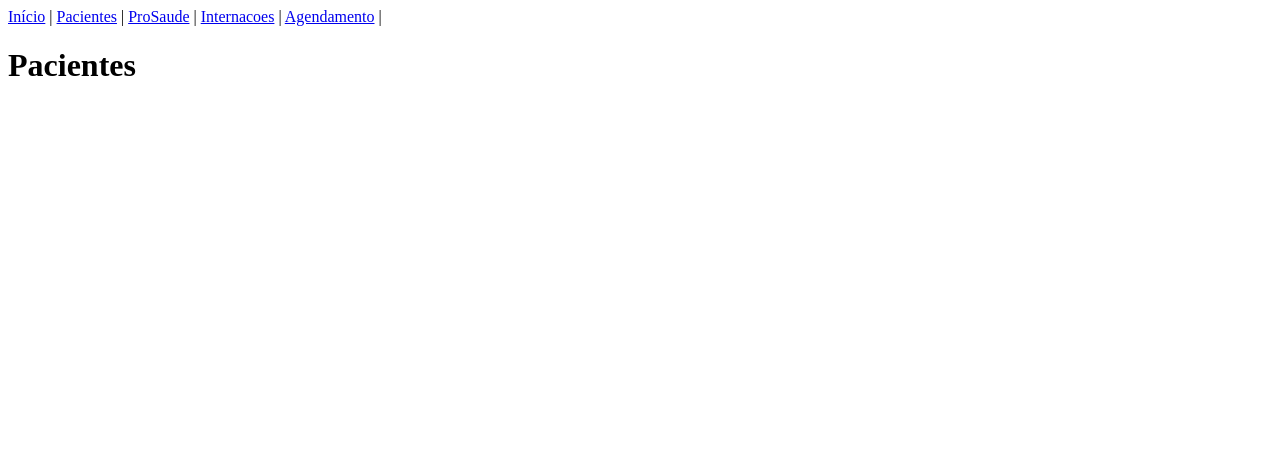
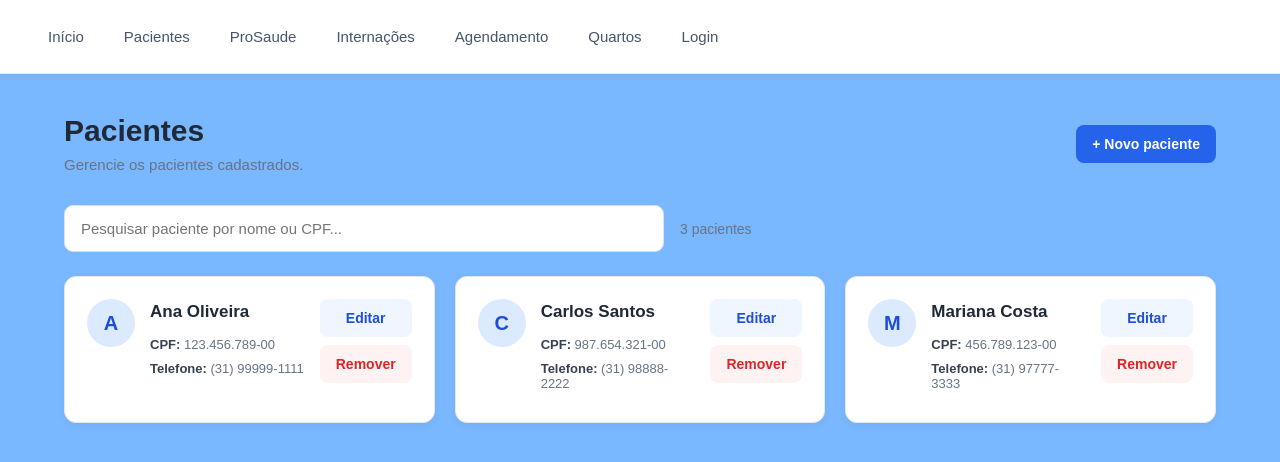
Before and after one commit to 5byp8r/TrabalhoPraticoProgModular, a React app in the folder frontend/: page /pacientes in a window 1280 px wide. Shown: the top 462 px of the page. Built offline with nearby package versions, Linux system fonts and the light colour scheme; the HTML template or start-up script is replaced by a standard one.

Commit message:
feat(gabriel): pag dos pacientes

```diff
--- a/frontend/src/App.css
+++ b/frontend/src/App.css
@@ -1,184 +1,37 @@
-.counter {
-  font-size: 16px;
-  padding: 5px 10px;
-  border-radius: 5px;
-  color: var(--accent);
-  background: var(--accent-bg);
-  border: 2px solid transparent;
-  transition: border-color 0.3s;
-  margin-bottom: 24px;
-
-  &:hover {
-    border-color: var(--accent-border);
-  }
-  &:focus-visible {
-    outline: 2px solid var(--accent);
-    outline-offset: 2px;
-  }
+nav {
+    display: flex;
+    align-items: center;
+    gap: 8px;
+    padding: 18px 32px;
+    background-color: #ffffff;
+    border-bottom: 1px solid #e2e8f0;
+    box-shadow: 0 2px 8px rgba(0, 0, 0, 0.04);
 }
 
-.hero {
-  position: relative;
-
-  .base,
-  .framework,
-  .vite {
-    inset-inline: 0;
-    margin: 0 auto;
-  }
-
-  .base {
-    width: 170px;
-    position: relative;
-    z-index: 0;
-  }
-
-  .framework,
-  .vite {
-    position: absolute;
-  }
-
-  .framework {
-    z-index: 1;
-    top: 34px;
-    height: 28px;
-    transform: perspective(2000px) rotateZ(300deg) rotateX(44deg) rotateY(39deg)
-      scale(1.4);
-  }
-
-  .vite {
-    z-index: 0;
-    top: 107px;
-    height: 26px;
-    width: auto;
-    transform: perspective(2000px) rotateZ(300deg) rotateX(40deg) rotateY(39deg)
-      scale(0.8);
-  }
+nav a {
+    text-decoration: none;
+    color: #475569;
+    font-size: 15px;
+    font-weight: 500;
+    padding: 10px 16px;
+    border-radius: 8px;
+    transition: 0.2s ease;
 }
 
-#center {
-  display: flex;
-  flex-direction: column;
-  gap: 25px;
-  place-content: center;
-  place-items: center;
-  flex-grow: 1;
-
-  @media (max-width: 1024px) {
-    padding: 32px 20px 24px;
-    gap: 18px;
-  }
+nav a:hover {
+    background-color: #eff6ff;
+    color: #2563eb;
 }
 
-#next-steps {
-  display: flex;
-  border-top: 1px solid var(--border);
-  text-align: left;
-
-  & > div {
-    flex: 1 1 0;
-    padding: 32px;
-    @media (max-width: 1024px) {
-      padding: 24px 20px;
-    }
-  }
-
-  .icon {
-    margin-bottom: 16px;
-    width: 22px;
-    height: 22px;
-  }
-
-  @media (max-width: 1024px) {
-    flex-direction: column;
-    text-align: center;
-  }
-}
-
-#docs {
-  border-right: 1px solid var(--border);
-
-  @media (max-width: 1024px) {
-    border-right: none;
-    border-bottom: 1px solid var(--border);
-  }
-}
-
-#next-steps ul {
-  list-style: none;
-  padding: 0;
-  display: flex;
-  gap: 8px;
-  margin: 32px 0 0;
-
-  .logo {
-    height: 18px;
-  }
-
-  a {
-    color: var(--text-h);
-    font-size: 16px;
-    border-radius: 6px;
-    background: var(--social-bg);
-    display: flex;
-    padding: 6px 12px;
-    align-items: center;
-    gap: 8px;
-    text-decoration: none;
-    transition: box-shadow 0.3s;
-
-    &:hover {
-      box-shadow: var(--shadow);
-    }
-    .button-icon {
-      height: 18px;
-      width: 18px;
-    }
-  }
-
-  @media (max-width: 1024px) {
-    margin-top: 20px;
-    flex-wrap: wrap;
-    justify-content: center;
-
-    li {
-      flex: 1 1 calc(50% - 8px);
+@media (max-width: 700px) {
+    nav {
+        flex-wrap: wrap;
+        padding: 14px 16px;
+        gap: 4px;
     }
 
-    a {
-      width: 100%;
-      justify-content: center;
-      box-sizing: border-box;
+    nav a {
+        padding: 9px 12px;
+        font-size: 14px;
     }
-  }
 }
-
-#spacer {
-  height: 88px;
-  border-top: 1px solid var(--border);
-  @media (max-width: 1024px) {
-    height: 48px;
-  }
-}
-
-.ticks {
-  position: relative;
-  width: 100%;
-
-  &::before,
-  &::after {
-    content: '';
-    position: absolute;
-    top: -4.5px;
-    border: 5px solid transparent;
-  }
-
-  &::before {
-    left: 0;
-    border-left-color: var(--border);
-  }
-  &::after {
-    right: 0;
-    border-right-color: var(--border);
-  }
-}
--- a/frontend/src/App.jsx
+++ b/frontend/src/App.jsx
@@ -2,7 +2,7 @@ import { useState } from 'react'
 import heroImg from './assets/hero.png'
 import reactLogo from './assets/react.svg'
 import viteLogo from './assets/vite.svg'
-/* import './App.css' */
+import './App.css'
 
 import {
   BrowserRouter,
@@ -16,6 +16,8 @@ import Pacientes from "./pages/pacientes";
 import ProSaude from "./pages/proSaude";
 import Internacoes from "./pages/internacoes";
 import Agendamento from "./pages/agendamento";
+import Quartos from "./pages/quartos";
+import Login from "./pages/login";
 
 function App() {
   /* const [count, setCount] = useState(0) */
@@ -23,11 +25,13 @@ function App() {
   return (
     <BrowserRouter>
       <nav>
-        <Link to="/">Início</Link>{" | "}
-        <Link to="/pacientes">Pacientes</Link>{" | "}
-        <Link to="/proSaude">ProSaude</Link>{" | "}
-        <Link to="/internacoes">Internacoes</Link>{" | "}
-        <Link to="/agendamento">Agendamento</Link>{" | "}
+        <Link to="/">Início</Link>
+        <Link to="/pacientes">Pacientes</Link>
+        <Link to="/proSaude">ProSaude</Link>
+        <Link to="/internacoes">Internações</Link>
+        <Link to="/agendamento">Agendamento</Link>
+        <Link to="/quartos">Quartos</Link>
+        <Link to="/login">Login</Link>
       </nav>
 
       <Routes>
@@ -36,6 +40,8 @@ function App() {
         <Route path="/proSaude" element={<ProSaude />} />
         <Route path="/internacoes" element={<Internacoes />} />
         <Route path="/agendamento" element={<Agendamento />} />
+        <Route path="/quartos" element={<Quartos />} />
+        <Route path="/login" element={<Login />} />
       </Routes>
     </BrowserRouter>
   )
--- /dev/null
+++ b/frontend/src/pages/css/pacientes.css
@@ -0,0 +1,174 @@
+
+* {
+    margin: 0;
+    padding: 0;
+    box-sizing: border-box;
+}
+
+body {
+    font-family: Arial, sans-serif;
+    background-color: #79b7ff;
+    color: #202938;
+}
+
+.container {
+    max-width: 1200px;
+    margin: 0 auto;
+    padding: 40px 24px;
+}
+
+.cabecalho {
+    display: flex;
+    justify-content: space-between;
+    align-items: center;
+    gap: 20px;
+    margin-bottom: 32px;
+}
+
+.cabecalho h1 {
+    font-size: 30px;
+    margin-bottom: 8px;
+}
+
+.cabecalho p {
+    color: #687386;
+    font-size: 15px;
+}
+
+button {
+    border: none;
+    border-radius: 8px;
+    padding: 11px 16px;
+    font-size: 14px;
+    font-weight: bold;
+    cursor: pointer;
+}
+
+.btn-novo {
+    background-color: #2563eb;
+    color: white;
+}
+
+.pesquisa {
+    display: flex;
+    align-items: center;
+    gap: 16px;
+    margin-bottom: 24px;
+}
+
+.pesquisa input {
+    width: 100%;
+    max-width: 600px;
+    padding: 14px 16px;
+    border: 1px solid #d9dfeb;
+    border-radius: 9px;
+    background-color: white;
+    font-size: 15px;
+}
+
+.pesquisa span {
+    color: #687386;
+    font-size: 14px;
+    white-space: nowrap;
+}
+
+.lista-pacientes {
+    display: grid;
+    grid-template-columns: repeat(auto-fit, minmax(320px, 1fr));
+    gap: 20px;
+}
+
+.card {
+    display: flex;
+    align-items: flex-start;
+    gap: 15px;
+    padding: 22px;
+    background-color: white;
+    border: 1px solid #e2e7f0;
+    border-radius: 12px;
+    box-shadow: 0 3px 10px rgba(23, 37, 84, 0.04);
+}
+
+.avatar {
+    width: 48px;
+    height: 48px;
+    flex-shrink: 0;
+    display: flex;
+    justify-content: center;
+    align-items: center;
+    border-radius: 50%;
+    background-color: #dbeafe;
+    color: #1d4ed8;
+    font-size: 20px;
+    font-weight: bold;
+}
+
+.dados {
+    flex: 1;
+    min-width: 0;
+}
+
+.dados h2 {
+    font-size: 17px;
+    margin: 3px 0 15px;
+}
+
+.dados p {
+    font-size: 13px;
+    color: #687386;
+    margin-bottom: 9px;
+    overflow-wrap: anywhere;
+}
+
+.dados strong {
+    color: #374151;
+}
+
+.acoes {
+    display: flex;
+    flex-direction: column;
+    gap: 8px;
+}
+
+.btn-editar {
+    background-color: #eff6ff;
+    color: #1d4ed8;
+}
+
+.btn-remover {
+    background-color: #fef2f2;
+    color: #dc2626;
+}
+
+@media (max-width: 600px) {
+    .container {
+        padding: 24px 16px;
+    }
+
+    .cabecalho {
+        align-items: flex-start;
+        flex-direction: column;
+    }
+
+    .pesquisa {
+        align-items: stretch;
+        flex-direction: column;
+    }
+
+    .pesquisa input {
+        max-width: none;
+    }
+
+    .lista-pacientes {
+        grid-template-columns: 1fr;
+    }
+
+    .card {
+        flex-wrap: wrap;
+    }
+
+    .acoes {
+        flex-direction: row;
+        width: 100%;
+    }
+}
--- /dev/null
+++ b/frontend/src/pages/login.jsx
@@ -0,0 +1,9 @@
+function Quartos() {
+  return (
+    <div>
+      <h1>Quartos</h1>
+    </div>
+  );
+}
+
+export default Quartos;
--- a/frontend/src/pages/pacientes.jsx
+++ b/frontend/src/pages/pacientes.jsx
@@ -1,9 +1,73 @@
-function Pacientes() {
+import "./css/pacientes.css";
+
+export default function Pacientes() {
   return (
-    <div>
-      <h1>Pacientes</h1>
-    </div>
+    <main className="container">
+      <header className="cabecalho">
+        <div>
+          <h1>Pacientes</h1>
+          <p>Gerencie os pacientes cadastrados.</p>
+        </div>
+
+        <button className="btn-novo">
+          + Novo paciente
+        </button>
+      </header>
+
+      <section className="pesquisa">
+        <input
+          type="text"
+          placeholder="Pesquisar paciente por nome ou CPF..."
+        />
+        <span>3 pacientes</span>
+      </section>
+
+      <section className="lista-pacientes">
+        <article className="card">
+          <div className="avatar">A</div>
+
+          <div className="dados">
+            <h2>Ana Oliveira</h2>
+            <p><strong>CPF:</strong> 123.456.789-00</p>
+            <p><strong>Telefone:</strong> (31) 99999-1111</p>
+          </div>
+
+          <div className="acoes">
+            <button className="btn-editar">Editar</button>
+            <button className="btn-remover">Remover</button>
+          </div>
+        </article>
+
+        <article className="card">
+          <div className="avatar">C</div>
+
+          <div className="dados">
+            <h2>Carlos Santos</h2>
+            <p><strong>CPF:</strong> 987.654.321-00</p>
+            <p><strong>Telefone:</strong> (31) 98888-2222</p>
+          </div>
+
+          <div className="acoes">
+            <button className="btn-editar">Editar</button>
+            <button className="btn-remover">Remover</button>
+          </div>
+        </article>
+
+        <article className="card">
+          <div className="avatar">M</div>
+
+          <div className="dados">
+            <h2>Mariana Costa</h2>
+            <p><strong>CPF:</strong> 456.789.123-00</p>
+            <p><strong>Telefone:</strong> (31) 97777-3333</p>
+          </div>
+
+          <div className="acoes">
+            <button className="btn-editar">Editar</button>
+            <button className="btn-remover">Remover</button>
+          </div>
+        </article>
+      </section>
+    </main>
   );
 }
-
-export default Pacientes;
--- /dev/null
+++ b/frontend/src/pages/quartos.jsx
@@ -0,0 +1,9 @@
+function Quartos() {
+  return (
+    <div>
+      <h1>Quartos</h1>
+    </div>
+  );
+}
+
+export default Quartos;
```
